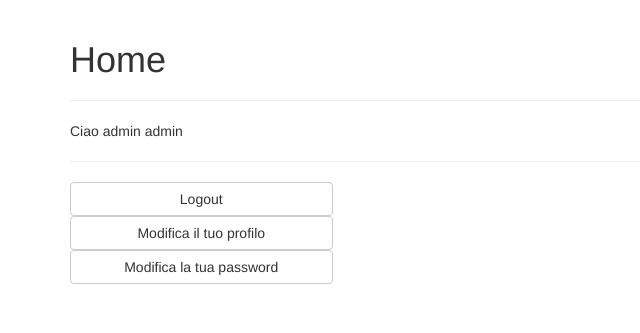
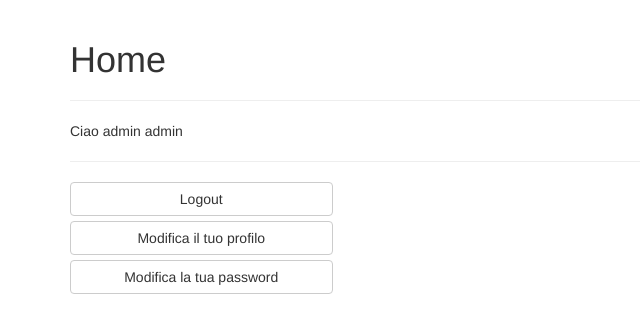
Before and after one commit to TommasoPadovan/gicvolontari, a PHP site: page /home.php in a window 1280 px wide. Shown: the part 52-385 px from the top of the page, without its empty margins (0-640 px from the left). Run offline with PHP 8.4, Linux system fonts and the light colour scheme; a user stored in the database is signed in; data comes from the database, SQL or seed files in the repository; some libraries are stand-ins or nearby versions.

Commit message:
fix litte issue in the homepage and logout

```diff
--- a/home.php
+++ b/home.php
@@ -20,18 +20,8 @@ if ( isset( $_SESSION['id'] ) ) {
 <hr />
 <div class="row">
 	<div class="col-sm-3">
-		<form action='process_logout.php' method="POST">
-			<button type="submit" class="btn btn-default btn-block" name="logout" value="logout">Logout</button>
-		</form>
-	</div>
-</div>
-<div class="row">
-	<div class="col-sm-3">
+		<a class="btn btn-default btn-block" href="process_logout.php">Logout</a>
 		<a class="btn btn-default btn-block" href="volunteers/user_edit_own_profile.php">Modifica il tuo profilo</a>
-	</div>
-</div>
-<div class="row">
-	<div class="col-sm-3">
 		<a class="btn btn-default btn-block" href="volunteers/user_edit_own_psw.php">Modifica la tua password</a>
 	</div>
 </div>
--- a/lib/generalLayout.php
+++ b/lib/generalLayout.php
@@ -113,7 +113,7 @@ HTML;
         <span class="icon-bar"></span>
         <span class="icon-bar"></span>
       </button>
-      <a class="navbar-brand" href="#">GIC Volontari</a>
+      <a class="navbar-brand" href="{$homePath}home.php">GIC Volontari</a>
     </div>
     <div class="collapse navbar-collapse" id="myNavbar">
       <ul class="nav navbar-nav">
```
Also changed, not shown: process_logout.php (+5 -6 lines).
